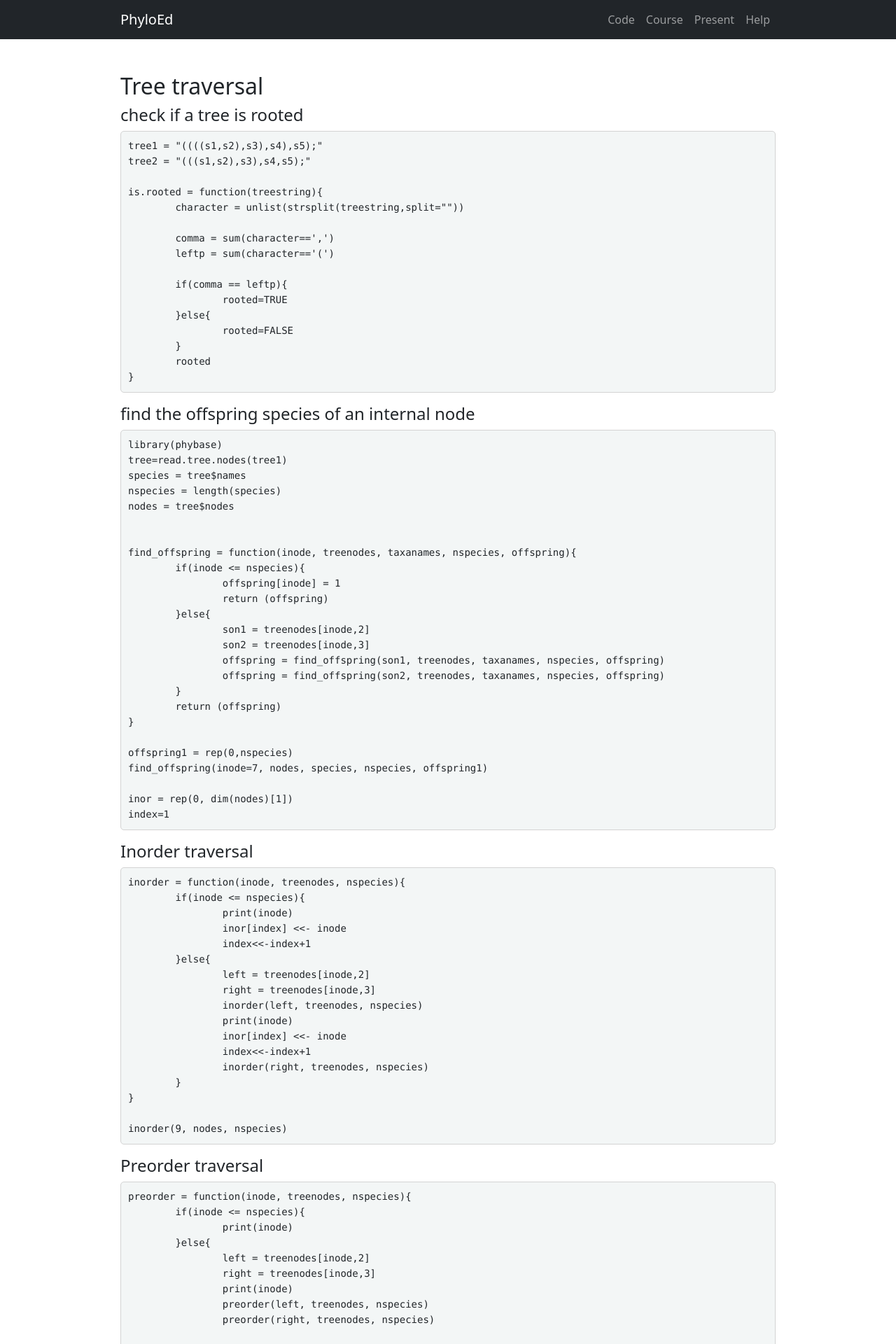
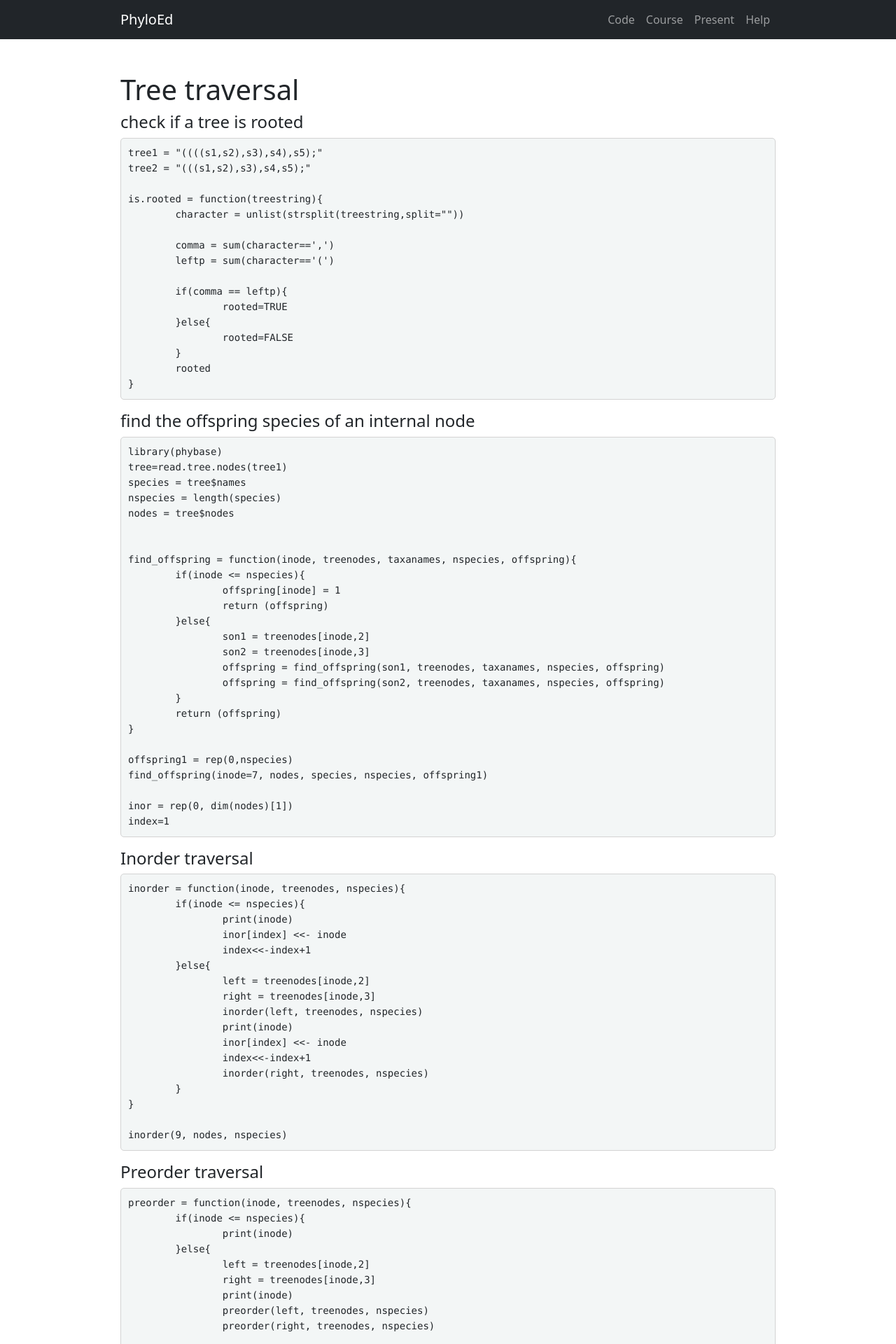
Before and after one commit to lliu1871/PhyEd, a Jekyll site: the page built from code/traversal.md, in a window 1280 px wide. Shown: the top 1920 px of the page at 70% size. Built offline with Jekyll 4.4.1, drawn with Linux system fonts in a browser that asks for light colours.

Commit message:
Update and rename rcode_tree_traversal.md to traversal.md

```diff
--- a/code/rcode_tree_traversal.md
+++ b/code/traversal.md
@@ -4,7 +4,7 @@ title: Tree traversal
 permalink: /code/traversal/
 ---
 
-## Tree traversal
+# {{ page.title }}
 
 #### check if a tree is rooted
 
```
